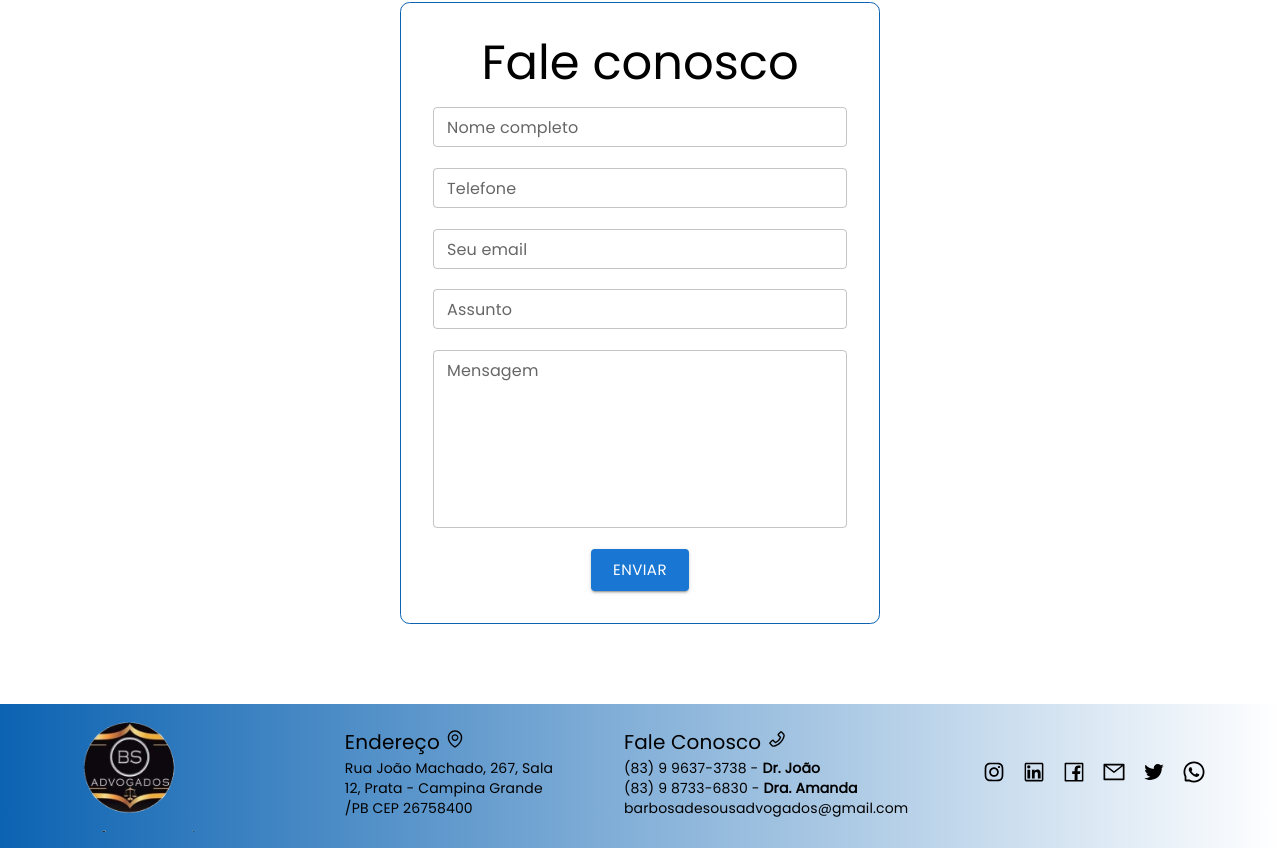
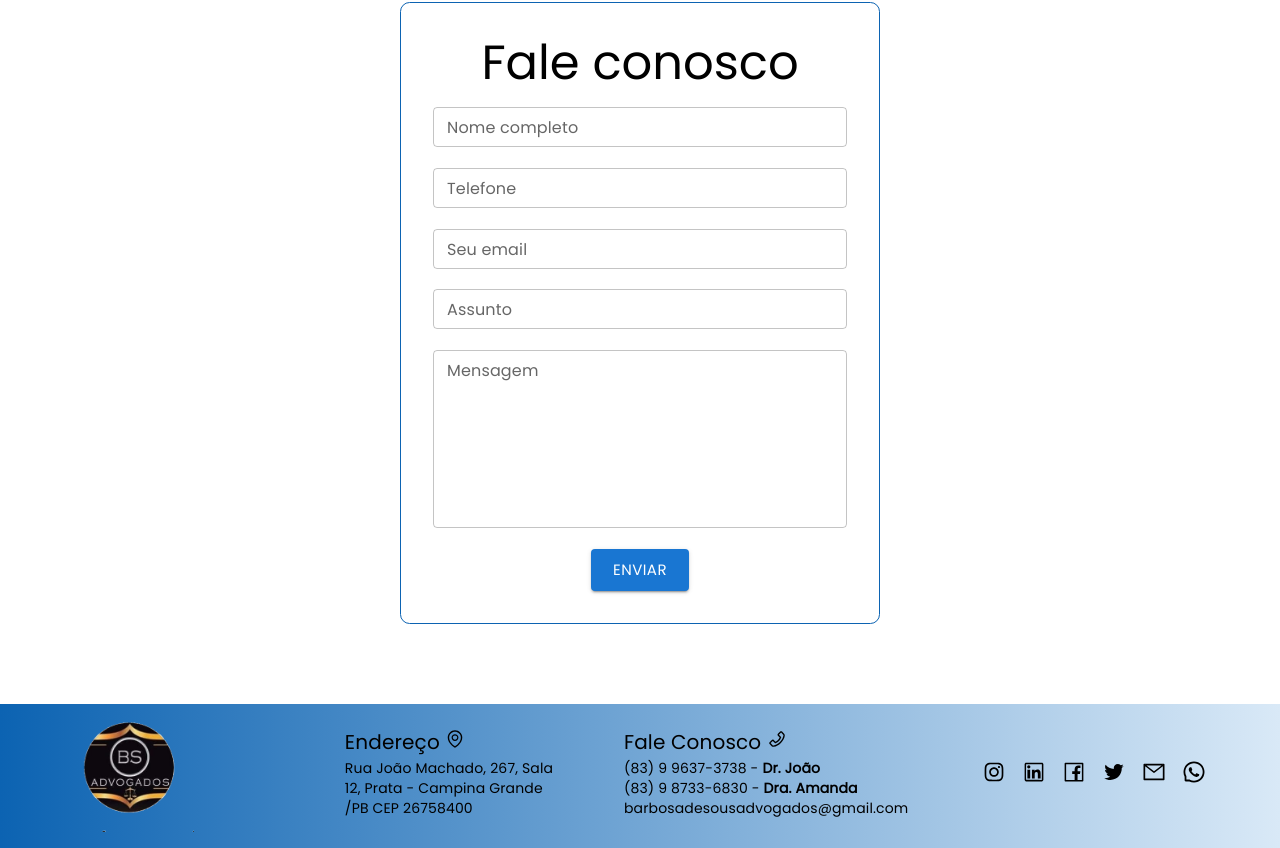
Before and after one commit to kelvinteixeira/BS-Advogados, a React (Vite) app: page / in a window 1280 px wide. Shown: the part 1223-2071 px from the top of the page. Built offline with nearby package versions, Linux system fonts and the light colour scheme.

Commit message:
refactor: delete function socialMEdiaLink e added href atribute to iconButton

```diff
--- a/src/Components/Footer/Footer.tsx
+++ b/src/Components/Footer/Footer.tsx
@@ -10,34 +10,10 @@ import {
   AiOutlinePhone,
   AiOutlineTwitter,
 } from "react-icons/ai";
-import { Grid, IconButton, Typography } from "@mui/material";
+import { Grid, IconButton, Tooltip, Typography } from "@mui/material";
 import Logo from "../../Assets/logo.svg";
 
 export function Footer() {
-  function socialMediaLink(value: string) {
-    switch (value) {
-      case "instagram":
-        window.open("https://www.instagram.com/bsadvogadoss/", "_blank");
-        break;
-      case "facebook":
-        window.open("https://www.instagram.com/bsadvogadoss/", "_blank");
-        break;
-      case "linkedin":
-        window.open("https://www.instagram.com/bsadvogadoss/", "_blank");
-        break;
-      case "email":
-        window.open("barbosadesousadvogados@gmail.com", "_blank");
-        break;
-      case "whatsapp":
-        window.open(
-          "https://api.whatsapp.com/send?phone=5583998453749",
-          "_blank"
-        );
-        break;
-      default:
-        window.alert("Rede social não existente");
-    }
-  }
   return (
     <Styled.Footer>
       <Styled.FooterContent>
@@ -76,37 +52,41 @@ export function Footer() {
 
           <Grid item>
             <IconButton
-              onClick={() => socialMediaLink("instagram")}
+              href="https://www.instagram.com/bsadvogadoss/"
+              target="_blank"
               aria-label="instagram"
             >
               <AiOutlineInstagram color="#000" />
             </IconButton>
+            <Tooltip title="Em desenvolvimento">
+              <IconButton aria-label="linkedin">
+                <AiOutlineLinkedin color="#000" />
+              </IconButton>
+            </Tooltip>
+
+            <Tooltip title="Em desenvolvimento">
+              <IconButton aria-label="facebook">
+                <AiOutlineFacebook color="#000" />
+              </IconButton>
+            </Tooltip>
+
+            <Tooltip title="Em desenvolvimento">
+              <IconButton aria-label="twitter">
+                <AiOutlineTwitter color="#000" />
+              </IconButton>
+            </Tooltip>
             <IconButton
-              onClick={() => socialMediaLink("linkedin")}
-              aria-label="linkedin"
-            >
-              <AiOutlineLinkedin color="#000" />
-            </IconButton>
-            <IconButton
-              onClick={() => socialMediaLink("facebook")}
-              aria-label="facebook"
-            >
-              <AiOutlineFacebook color="#000" />
-            </IconButton>
-            <IconButton
-              onClick={() => socialMediaLink("email")}
+              onClick={() =>
+                window.open("mailto:barbosadesousadvogados@gmail.com")
+              }
               aria-label="email"
             >
               <AiOutlineMail color="#000" />
             </IconButton>
+
             <IconButton
-              onClick={() => socialMediaLink("whatsapp")}
-              aria-label="whatsapp"
-            >
-              <AiOutlineTwitter color="#000" />
-            </IconButton>
-            <IconButton
-              onClick={() => socialMediaLink("whatsapp")}
+              href="https://api.whatsapp.com/send?phone=5583998453749"
+              target="_blank"
               aria-label="whatsapp"
             >
               <AiOutlineWhatsApp color="#000" />
--- a/src/Components/Footer/footer.styles.ts
+++ b/src/Components/Footer/footer.styles.ts
@@ -1,9 +1,9 @@
 import styled from "@emotion/styled";
-import { Box } from "@mui/material";
+import { Box, IconButton } from "@mui/material";
 
 export const Footer = styled(Box)`
   background: #0C63B2;
-  background: linear-gradient(to right, #0C63B2, #fff);
+background: linear-gradient(to right, #0C63B2,#d9e9f7);
   height: 9rem;
 `;
 
@@ -17,3 +17,20 @@ export const LogoImg = styled.img`
   margin: 0;
   padding: 0;
 `;
+
+export const StyledIconButton = styled(IconButton)`
+  position: fixed;
+  bottom: 0;
+  right: 0;
+  border-radius: 10rem;
+  margin: 1rem;
+  color: #fff;
+  border: #fff solid 1px;
+  background-color: #0C63B280;
+  transition: .5s ease-in-out;
+
+  :hover {
+    border: 1px solid #0C63B2;
+    color: #000;
+  }
+`;
```
